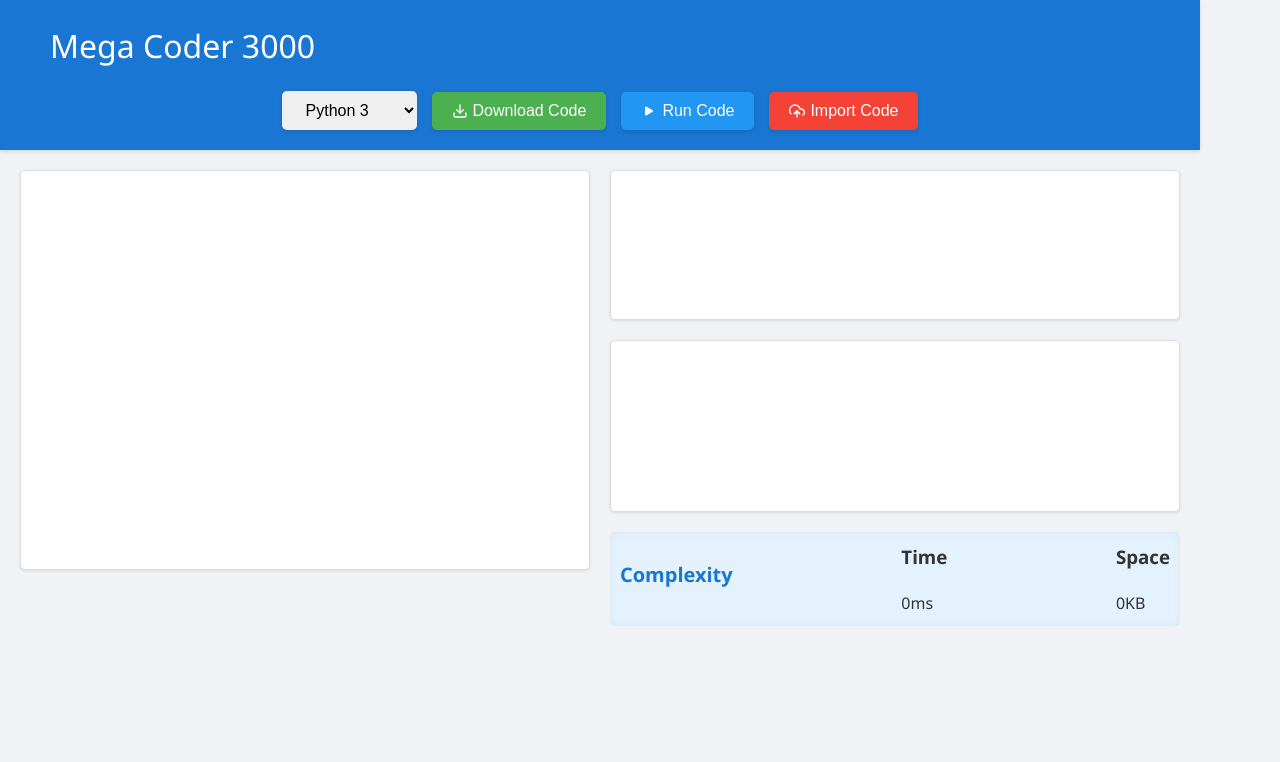
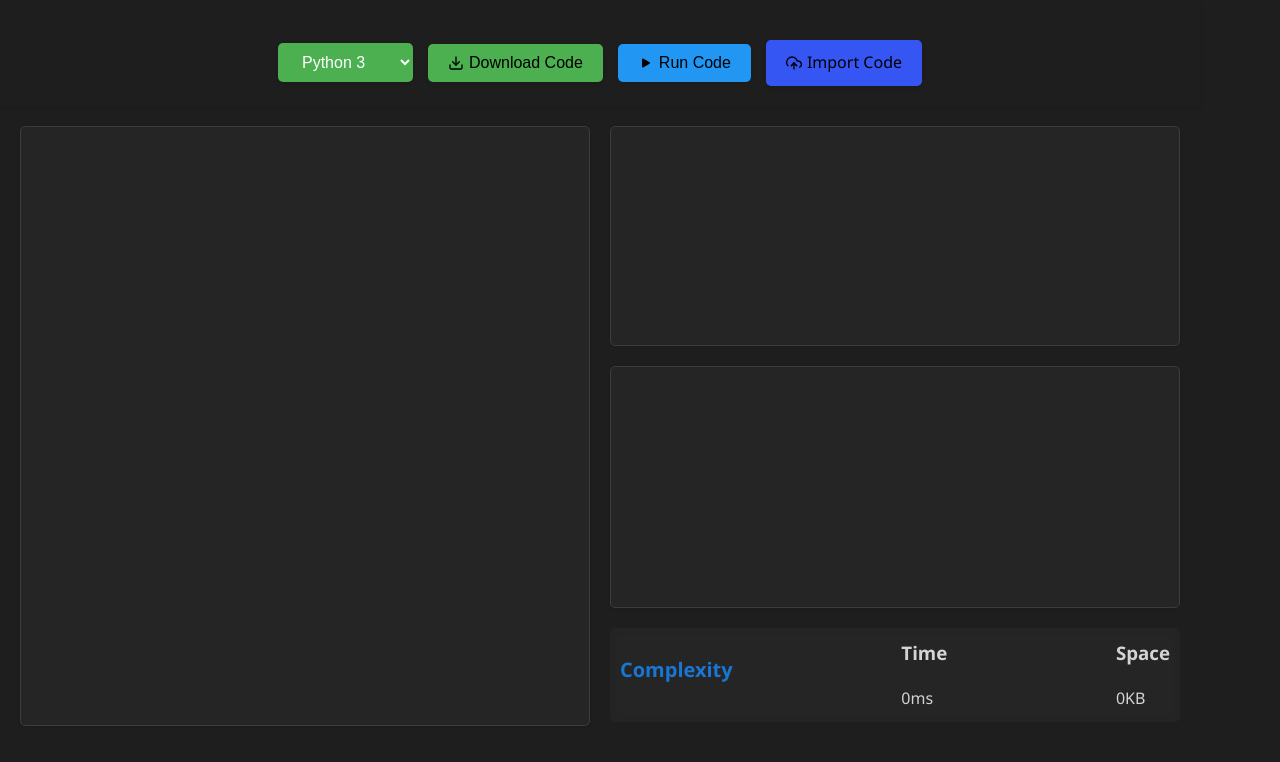
Before and after one commit to AKN414-IND/code-compiler-app, a React (Create React App) app: page / in a window 1280 px wide. Shown: the top 762 px of the page. Built offline with nearby package versions, Linux system fonts and the light colour scheme.

Commit message:
color theme changed

```diff
--- a/src/App.css
+++ b/src/App.css
@@ -1,10 +1,18 @@
-/* Reset */
+:root {
+  --primary-color: #4caf50; /* Primary color */
+  --secondary-color: #3656f4; /* Secondary color */
+  --background-color: #1e1e1e; /* Dark background */
+  --text-color: #d4d4d4; /* Light text color for contrast */
+  --editor-background-color: #252526; /* Slightly lighter background for editor */
+  --editor-border-color: #3c3c3c; /* Border color for elements */
+}
+
 body, html {
   margin: 0;
   padding: 0;
   font-family: 'Segoe UI', Tahoma, Geneva, Verdana, sans-serif;
-  background-color: #f0f2f5;
-  color: #333;
+  background-color: var(--background-color);
+  color: var(--text-color);
   line-height: 1.6;
 
 }
@@ -19,7 +27,6 @@ body, html {
 }
 
 .App-header {
-  background-color: #1976d2;
   color: #ffffff;
   padding: 20px 50px;
   text-align: left;
@@ -31,7 +38,6 @@ body, html {
   font-weight: 400;
 }
 
-/* Interaction Elements */
 .Language-select-container {
   display: flex;
   justify-content: center;
@@ -41,15 +47,19 @@ body, html {
 }
 
 .Language-select, .Download-button, .Run-button, .Import-button {
+  background-color: var(--primary-color);
+  color: #fff;
+  border: none;
   padding: 10px 20px;
   border-radius: 5px;
-  border: none;
   cursor: pointer;
   font-size: 1rem;
-  transition: all 0.3s ease;
   font-weight: 500;
   outline: none;
   box-shadow: 0 2px 4px rgba(0,0,0,0.1);
+}
+.Import-button {
+  background-color: var(--secondary-color);
 }
 
 .Download-button, .Run-button, .Import-button {
@@ -57,7 +67,7 @@ body, html {
   align-items: center;
   justify-content: center;
   gap: 5px;
-  color: #fff;
+  color: #000000;
 }
 
 .Download-button {
@@ -69,7 +79,7 @@ body, html {
 }
 
 .Import-button {
-  background-color: #f44336;
+  background-color: #3656f4;
 }
 
 .Download-button:hover, .Run-button:hover, .Import-button:hover {
@@ -93,8 +103,8 @@ body, html {
 }
 
 .Editor, .Output-area {
-  background-color: #fff;
-  border: 1px solid #ddd;
+  background-color: var(--editor-background-color);
+  border: 1px solid var(--editor-border-color);
   border-radius: 5px;
   padding: 10px;
   box-shadow: 0 1px 3px rgba(0,0,0,0.1);
@@ -106,26 +116,22 @@ body, html {
 }
 
 .Editor-code {
-  max-height: 700px;
-  min-height: 400px;
+  height: 600px;
 }
 
 .Editor-input {
-  max-height: 300px;
-  min-height: 150px;
+height: 220px;
 }
 
 .Output-area {
-  max-height: 200px;
-  min-height: 150px;
+height: 220px;
 }
 
-/* Statistics Styling */
 .Statistics-area {
   display: flex;
   justify-content: space-between;
   padding: 10px;
-  background-color: #e3f2fd;
+  background-color: var(--editor-background-color);
   border-radius: 5px;
   box-shadow: inset 0 0 10px rgba(0,0,0,0.05);
 }
--- a/src/App.js
+++ b/src/App.js
@@ -73,7 +73,7 @@ function App() {
     if (file) {
       const reader = new FileReader();
       reader.onload = (e) => {
-        setInputText(e.target.result); // Updates inputText state with file contents
+        setInputText(e.target.result);
       };
       reader.readAsText(file);
     }
@@ -82,7 +82,6 @@ function App() {
   return (
     <div className="App">
       <header className="App-header">
-        <h1 className="App-title">Mega Coder 3000</h1>
         <div className="Language-select-container">
           <select
             id="language-select"
@@ -110,9 +109,9 @@ function App() {
             id="file-import"
             accept=".txt,.js,.py,.java,.cpp,.c"
           />
-          <button htmlFor="file-import" className="Import-button">
+          <label htmlFor="file-import" className="Import-button">
             <FiUploadCloud /> Import Code
-          </button>
+          </label>
         </div>
       </header>
       <div className="App-body">
```
